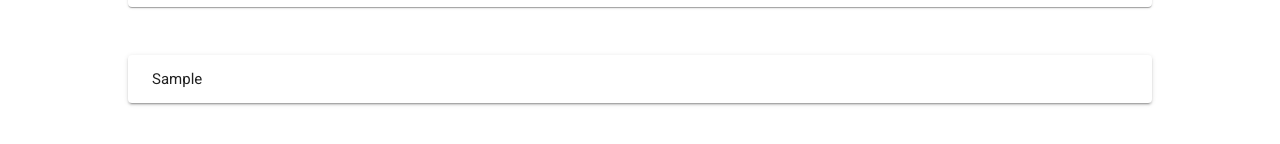
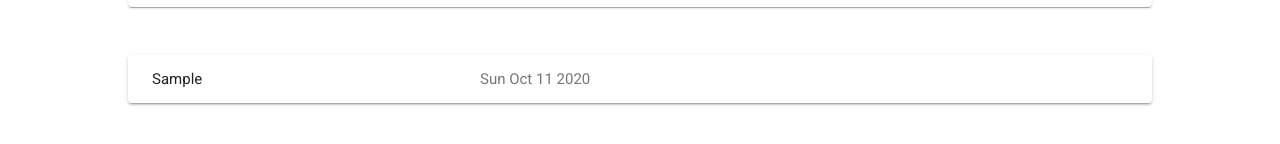
Before and after one commit to bentkowskiw/MEAN, an Angular app: page / in a window 1280 px wide. Both pictures are taken after typing "Sample", "Sample" into the empty fields and a click on the button "Add post". Shown: the part 558-702 px from the top of the page. Built offline with nearby package versions, Linux system fonts and the light colour scheme.

Commit message:
date fromat

```diff
--- a/src/app/expansion/expansion.component.html
+++ b/src/app/expansion/expansion.component.html
@@ -5,7 +5,7 @@
         {{post.title}}
       </mat-panel-title>
       <mat-panel-description>
-        {{  post.creationDate}}
+        {{   post.dateCreated.toDateString()}}
 
       </mat-panel-description>
     </mat-expansion-panel-header>
```
